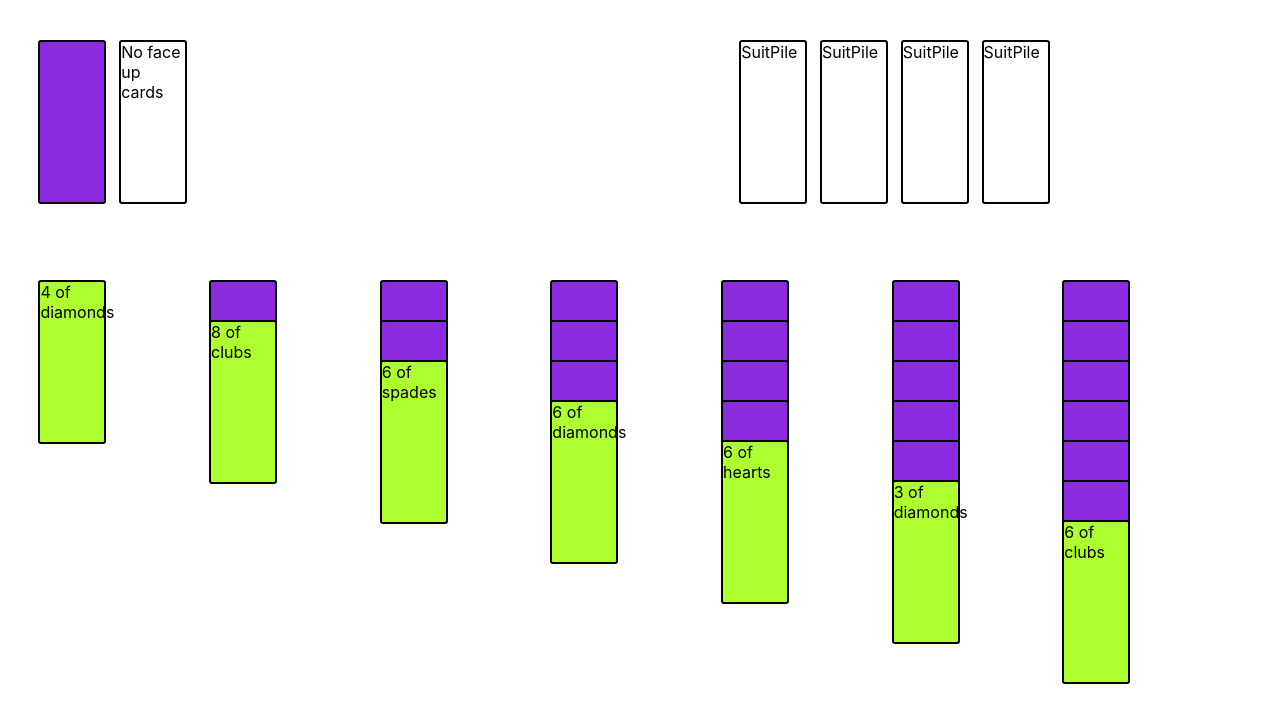
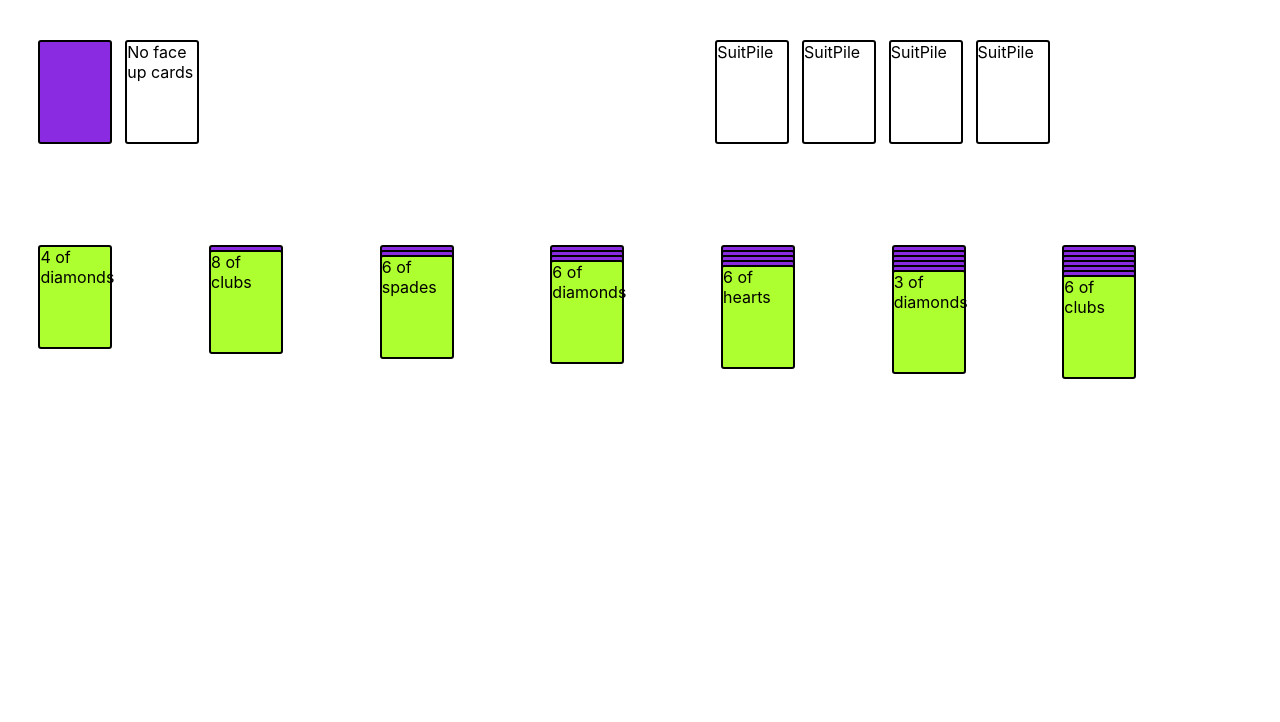
Before and after one commit to theneekz/Solitaire, a React (Create React App) app: page / in a window 1280 px wide. Shown: the top 722 px of the page. Built offline with nearby package versions, Linux system fonts and the light colour scheme.

Commit message:
static card size

```diff
--- a/src/components/LayoutPile.component.tsx
+++ b/src/components/LayoutPile.component.tsx
@@ -25,13 +25,13 @@ const LayoutPile = ({pileCards}: {pileCards: ICard[]}) => {
             return <div
               key={card.cardValue + card.suit}
               className="card layoutCard layoutFaceUpStack"
-              style={{marginTop:`${(pileCards.length-i)*5}vh`}}
+              style={{marginTop:`${(pileCards.length-i)*5}px`}}
             >{`${card.getDisplayValue()} of ${card.suit}s`}</div>
           } else {
             return <div
               key={card.cardValue + card.suit}
               className="card faceDownCard layoutFaceDownStack"
-              style={{marginTop:`${i*5}vh`}}
+              style={{marginTop:`${i*5}px`}}
             ></div>
           }
       }): <div className="emptyCardPile">Empty Pile</div>}
--- a/src/styles/Card.css
+++ b/src/styles/Card.css
@@ -7,16 +7,14 @@
 .faceDownCard {
   border-radius: 3px;
   border: 2px solid;
-  height: 20vh;
-  width: 5vw;
+  height: 100px;
+  width: 70px;
   margin-right: 1vw;
 }
 
 .faceDownCard {
   background-color: blueviolet;
 }
-
-/* .layoutStack {} */
 
 .layoutFaceDownStack {
   position: absolute;
```
